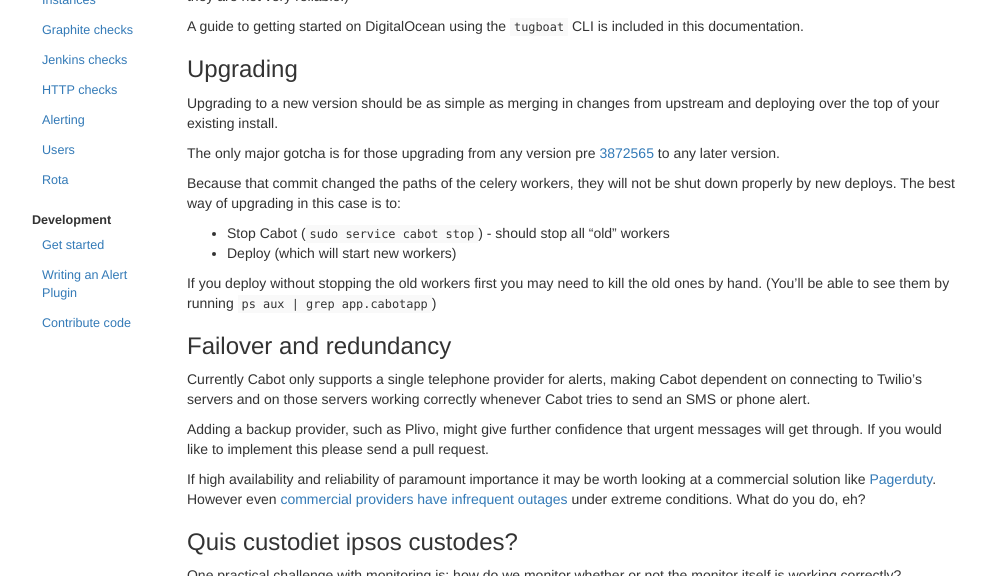
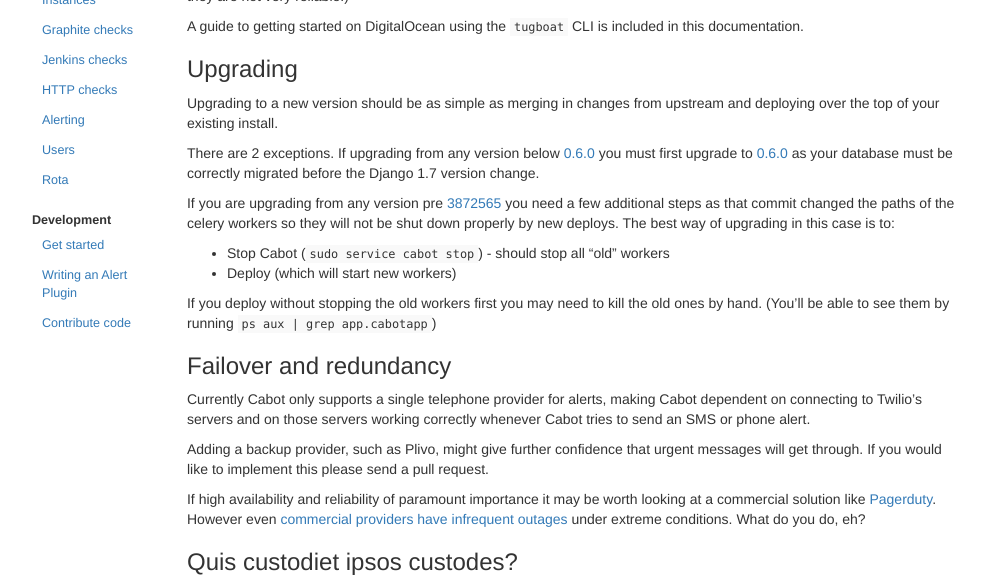
Before and after one commit to arachnys/cabot, a Jekyll site: the page built from _posts/2014-01-08-deployment.md, in a window 1280 px wide and 900 px high, cut to the strip 324-900 px from the top of the window. Shown: the whole strip, without its empty margins (148-1134 px from the left). Built offline with Jekyll 4.4.1, drawn with Linux system fonts in a browser that asks for light colours; nearby versions of some CDN libraries.

Commit message:
Update upgrading docs

```diff
--- a/_posts/2014-01-08-deployment.md
+++ b/_posts/2014-01-08-deployment.md
@@ -20,9 +20,9 @@ A guide to getting started on DigitalOcean using the `tugboat` CLI is included i
 
 Upgrading to a new version should be as simple as merging in changes from upstream and deploying over the top of your existing install.
 
-The only major gotcha is for those upgrading from any version pre [3872565](https://github.com/arachnys/cabot/commit/38725651445df61eda06b86a6933317153088e4b) to any later version.
+There are 2 exceptions. If upgrading from any version below [0.6.0](https://github.com/arachnys/cabot/tree/0.6.0) you must first upgrade to [0.6.0](https://github.com/arachnys/cabot/tree/0.6.0) as your database must be correctly migrated before the Django 1.7 version change.
 
-Because that commit changed the paths of the celery workers, they will not be shut down properly by new deploys. The best way of upgrading in this case is to:
+If you are upgrading from any version pre [3872565](https://github.com/arachnys/cabot/commit/38725651445df61eda06b86a6933317153088e4b) you need a few additional steps as that commit changed the paths of the celery workers so they will not be shut down properly by new deploys. The best way of upgrading in this case is to:
 
 *   Stop Cabot (`sudo service cabot stop`) - should stop all "old" workers
 *   Deploy (which will start new workers)
```
